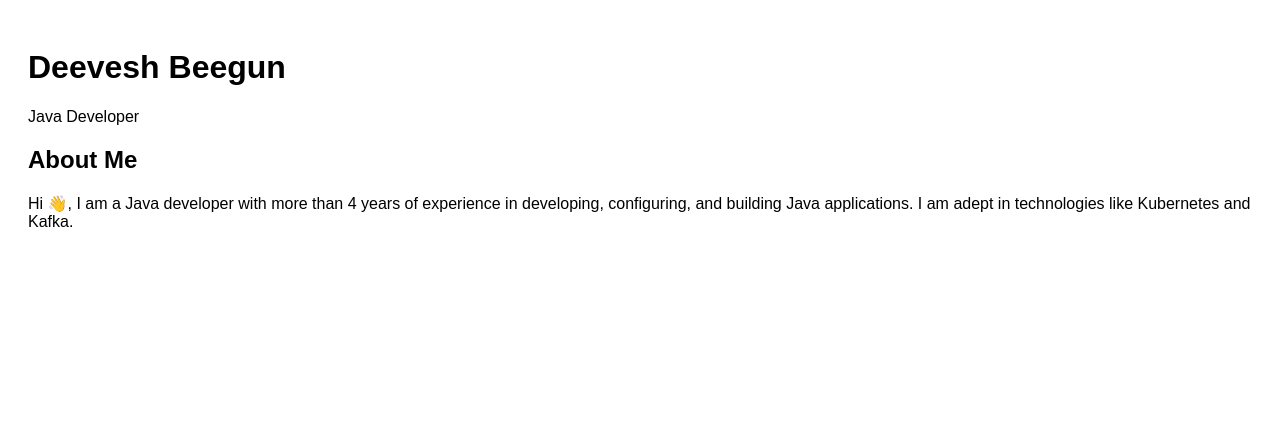
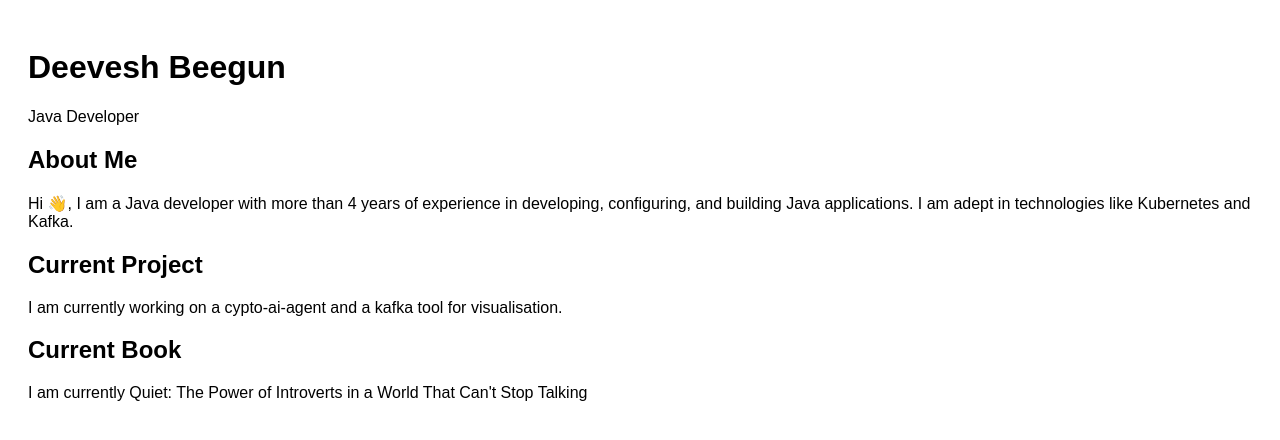
Before and after one commit to DeeveshBeegun/personal_website, a React (Vite) app in the folder frontend/: page / in a window 1280 px wide. Shown: the top 440 px of the page. Built offline with nearby package versions, Linux system fonts and the light colour scheme.

Commit message:
Add current project and current book

```diff
--- a/frontend/src/components/About.tsx
+++ b/frontend/src/components/About.tsx
@@ -5,6 +5,16 @@ function About() {
             <p>
                 Hi 👋, I am a Java developer with more than 4 years of experience in developing, configuring, and building Java applications. I am adept in technologies like Kubernetes and Kafka.
             </p>
+
+            <h2>Current Project</h2>
+            <p>
+                I am currently working on a cypto-ai-agent and a kafka tool for visualisation.
+            </p>
+
+            <h2>Current Book</h2>
+            <p>
+                I am currently Quiet: The Power of Introverts in a World That Can't Stop Talking
+            </p>
         </section>
     );
 }
```
